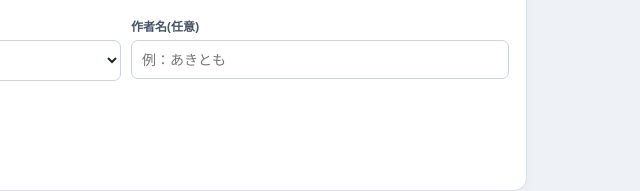
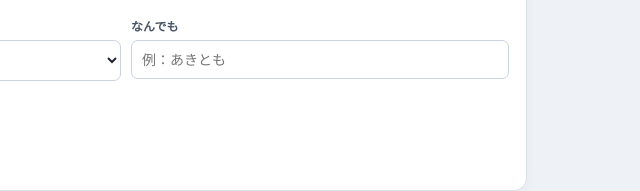
Before and after one commit to zoroakitomo/oripokeca, a plain HTML site: page index.html in a window 1280 px wide. Shown: the part 1780-1971 px from the top of the page, 289-929 px from the left. Drawn offline with Linux system fonts and the light colour scheme.

Commit message:
Change label from '作者名(任意)' to 'なんでも'

```diff
--- a/index.html
+++ b/index.html
@@ -91,7 +91,7 @@ button{border:0;border-radius:8px;padding:10px 14px;font-weight:700;cursor:point
   </select>
 </div>
 <div class="field"><label>にげるエネルギー数</label><select id="retreat"><option>0</option><option>1</option><option>2</option><option>3</option><option>4</option></select></div>
-<div class="field"><label>作者名(任意)</label><input id="footer" placeholder="例：あきとも"></div>
+<div class="field"><label>なんでも</label><input id="footer" placeholder="例：あきとも"></div>
 </div>
 </div>
 <div id="trainerFields" hidden>
```
